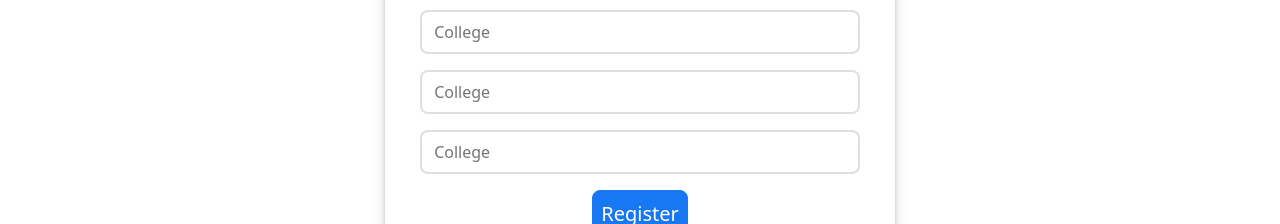
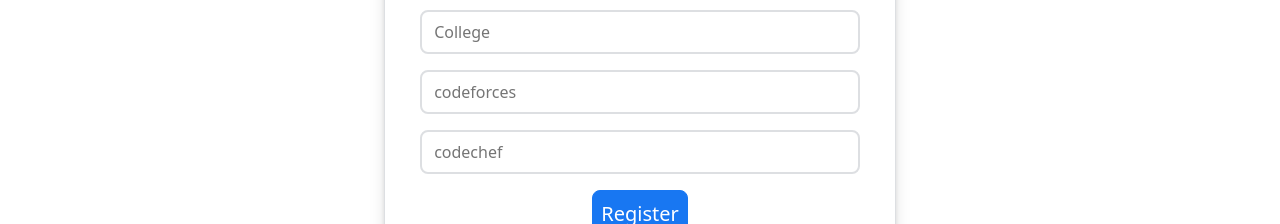
Before and after one commit to KhNikh/TheRtuCodersOfficial, a React (Create React App) app in the folder client/: page /register in a window 1280 px wide. Shown: the part 501-725 px from the top of the page. Built offline with nearby package versions, Linux system fonts and the light colour scheme.

Commit message:
seventh build

```diff
--- a/client/src/Register/Register.js
+++ b/client/src/Register/Register.js
@@ -13,7 +13,9 @@
         password: "",
         reEnterPassword: "",
         mobile: "",
-        college: ""
+        college: "",
+        codeforces: "",
+        codechef: ""
     })
 
     const handleChange = e => {
@@ -52,8 +54,8 @@
             <input type="password" name="reEnterPassword" value={user.reEnterPassword} placeholder="Re-enter Password" onChange={handleChange}></input>
             <input type="mobile" name="mobile" value={user.mobile} placeholder="Mobile Number" onChange={handleChange}></input>
                 <input type="college" name="college" value={user.college} placeholder="College" onChange={handleChange}></input>
-                <input type="codeforces" name="codeforces" value={user.college} placeholder="College" onChange={handleChange}></input>
-                <input type="codechef" name="codechef" value={user.college} placeholder="College" onChange={handleChange}></input>
+                <input type="codeforces" name="codeforces" value={user.codeforces} placeholder="codeforces" onChange={handleChange}></input>
+                <input type="codechef" name="codechef" value={user.codechef} placeholder="codechef" onChange={handleChange}></input>
 
 
                 <div className="button" onClick={register} >Register</div>
```
